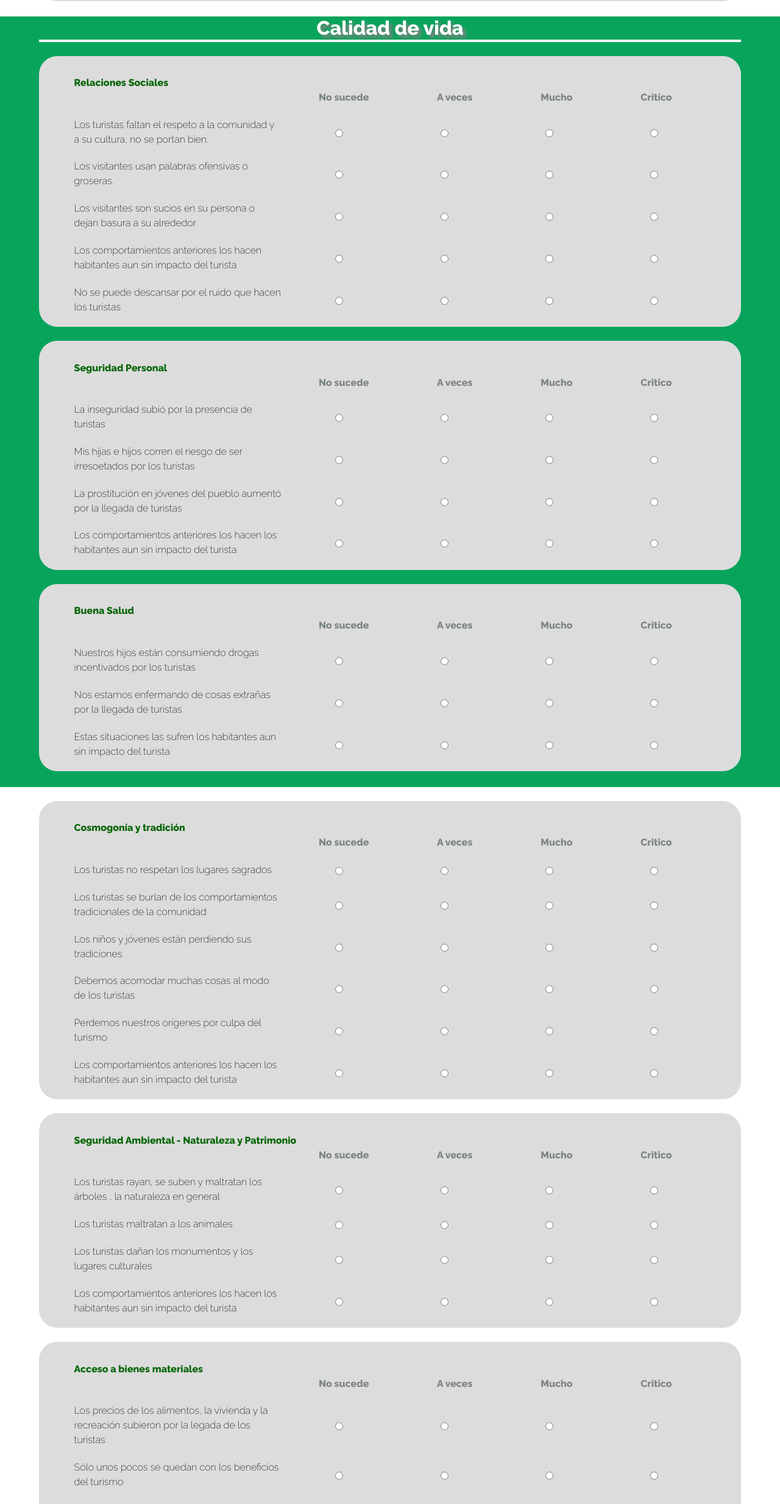
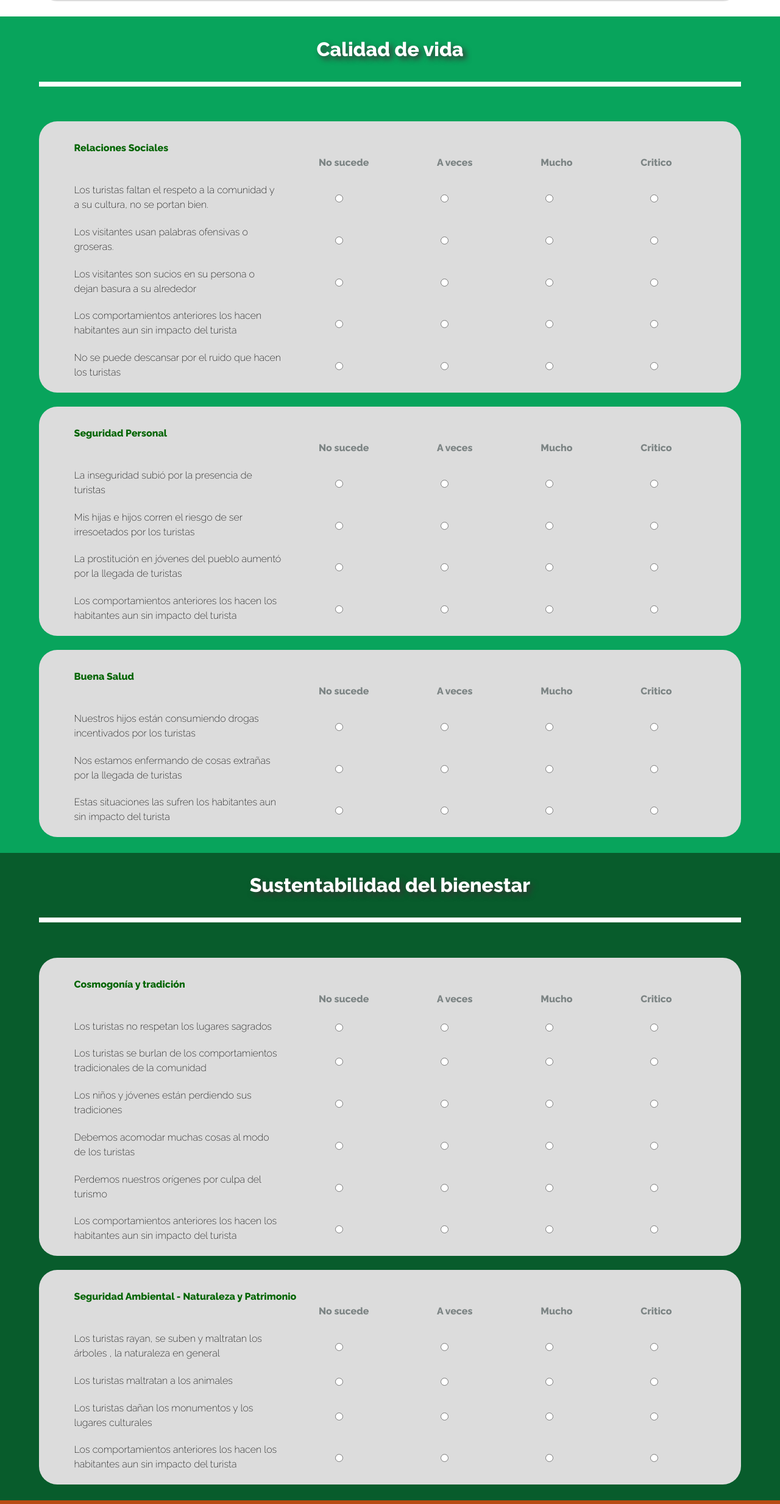
Before and after one commit to daniel9917/tourism-frontend, a React (Create React App) app: page / in a window 1280 px wide. Shown: the part 1697-4164 px from the top of the page at 61% size. Built offline with nearby package versions, Linux system fonts and the light colour scheme.

Commit message:
Feature/IT-52 adding styles to toursim impact form

```diff
--- a/src/components/Fonts/Title.js
+++ b/src/components/Fonts/Title.js
@@ -33,10 +33,10 @@ const Title = (props) => {
     const setShadow = (shadow) => {
         switch (shadow) {
             case "bottom-left" :
-                typoSx.textShadow = "5px 5px 5px gray";
+                typoSx.textShadow = "5px 5px 10px #383535";
             break;
-            case "large" :
-                typoSx.textShadow = "3rem";
+            case "lighter-gray" :
+                typoSx.textShadow = "2px 5px 5px gray";
             break;
             case "medium" :
                 typoSx.textShadow = "2rem";
--- a/src/pages/forms/TourismImpac/TourismImpactForm.js
+++ b/src/pages/forms/TourismImpac/TourismImpactForm.js
@@ -1125,53 +1125,164 @@ const TourismImpactForm = () => {
               margin: "10px 0",
             }}
           >
-            <Container sx ={{paddingBottom : "2%"}}>
+            <Container sx={{ paddingBottom: "2%" }}>
               {basicQuestions.map((question) => {
                 return getQuestion(question);
               })}
             </Container>
             <Box sx={{ background: "#08a45c", paddingBottom: "2%" }}>
               <Container>
+                <Box paddingTop={"3%"}>
                   <Title
-                  padding="2%"
                     textAlign="center"
                     shadow="bottom-left"
                     color="#ffffff"
                     size="medium"
                     titleName="Calidad de vida"
                   />
-                <Box sx={{ background: "#ffffff", height: "0.5vh", width: "100%" }} ></Box>
+                </Box>
+                <Box paddingTop={"3%"}>
+                  <Box
+                    sx={{ background: "#ffffff", height: "1vh", width: "100%" }}
+                  ></Box>
+                </Box>
+                <Box paddingTop={"3%"}>
                   {qualityOfLifeQuestions.map((question) => {
                     return getQuestion(question);
                   })}
+                </Box>
+              </Container>
+            </Box>
 
+            <Box sx={{ background: "#085c2c", paddingBottom: "2%" }}>
+              <Container>
+                <Box paddingTop={"3%"}>
+                  <Title
+                    textAlign="center"
+                    shadow="bottom-left"
+                    color="#ffffff"
+                    size="medium"
+                    titleName="Sustentabilidad del bienestar"
+                  />
+                </Box>
+                <Box paddingTop={"3%"}>
+                  <Box
+                    sx={{ background: "#ffffff", height: "1vh", width: "100%" }}
+                  ></Box>
+                </Box>
+                <Box paddingTop={"3%"}>
+                  {wellnessSustainability.map((question) => {
+                    return getQuestion(question);
+                  })}
+                </Box>
+              </Container>
+            </Box>
+
+            <Box sx={{ background: "#b84c14", paddingBottom: "2%" }}>
+              <Container>
+                <Box paddingTop={"3%"}>
+                  <Title
+                    textAlign="center"
+                    shadow="bottom-left"
+                    color="#ffffff"
+                    size="medium"
+                    titleName="Situacion economica"
+                  />
+                </Box>
+                <Box paddingTop={"3%"}>
+                  <Box
+                    sx={{ background: "#ffffff", height: "1vh", width: "100%" }}
+                  ></Box>
+                </Box>
+                <Box paddingTop={"3%"}>
+                  {economicSituation.map((question) => {
+                    return getQuestion(question);
+                  })}
+                </Box>
               </Container>
             </Box>
 
             <Container>
-              {wellnessSustainability.map((question) => {
-                return getQuestion(question);
-              })}
-            </Container>
-
-            <Container>
-              {economicSituation.map((question) => {
-                return getQuestion(question);
-              })}
-            </Container>
-
-            <Container>
+              <Box paddingTop={"3%"}>
+                <Title
+                  textAlign="center"
+                  shadow="lighter-gray"
+                  color="#085c2c"
+                  size="medium"
+                  titleName="Mi comportamiento como habitante anfitrion"
+                />
+              </Box>
+              <Box paddingTop={"3%"}>
+                <Box
+                  sx={{ background: "#085c2c", height: "0.5vh", width: "100%" }}
+                ></Box>
+              </Box>
+              <Box paddingTop={"3%"}>
                 {hostBehaviour.map((question) => {
                   return getQuestion(question);
                 })}
+              </Box>
+
+              <Box paddingTop={"3%"}>
+                <Title
+                  textAlign="center"
+                  shadow="lighter-gray"
+                  color="#085c2c"
+                  size="medium"
+                  titleName="Mi opinion como integrante de la comunidad"
+                />
+              </Box>
+              <Box paddingTop={"3%"}>
+                <Box
+                  sx={{ background: "#085c2c", height: "0.5vh", width: "100%" }}
+                ></Box>
+              </Box>
+              <Box paddingTop={"3%"}>
                 {communityMemberOpinion.map((question) => {
                   return getQuestion(question);
                 })}
+              </Box>
+
+              <Box paddingTop={"3%"}>
+                <Title
+                  textAlign="center"
+                  shadow="lighter-gray"
+                  color="#085c2c"
+                  size="medium"
+                  titleName="Los activos culturales de mi region"
+                />
+              </Box>
+              <Box paddingTop={"3%"}>
+                <Box
+                  sx={{ background: "#085c2c", height: "0.5vh", width: "100%" }}
+                ></Box>
+              </Box>
+              <Box paddingTop={"3%"}>
                 {hostRegionCulturalAssets.map((question) => {
                   return getQuestion(question);
                 })}
+              </Box>
             </Container>
-            <input item type="submit" />
+            <Container>
+              <Grid container justifyContent={"center"} padding="5%">
+                <Button
+                  sx={{
+                    background: "#78d48c",
+                    textTransform: "initial",
+                    width: "50%",
+                    borderRadius: "18px",
+
+                  }}
+                  type="submit"
+                >
+                  <Title
+                    titleName="Enviar formulario"
+                    size="medium"
+                    color="#ffffff"
+                  ></Title>
+                </Button>
+              </Grid>
+            </Container>
           </form>
         </Box>
       </Box>
```
Lines whose indentation alone changed are shown as unchanged.
